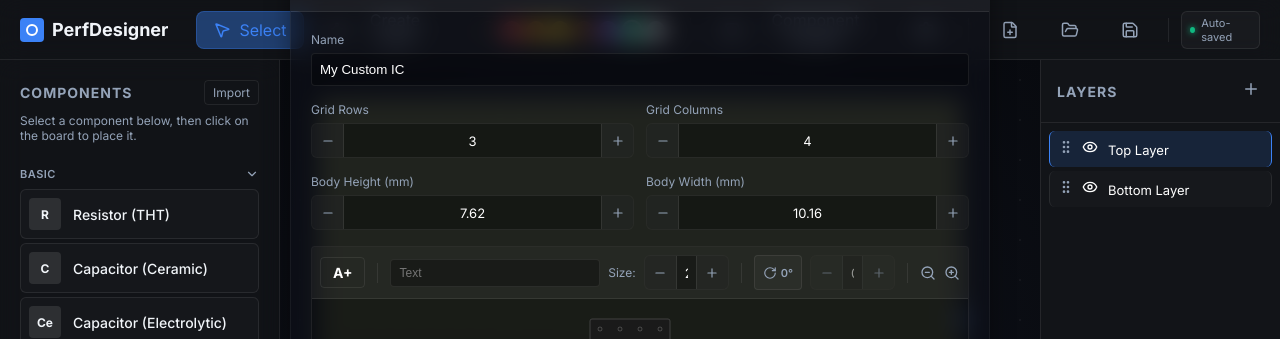
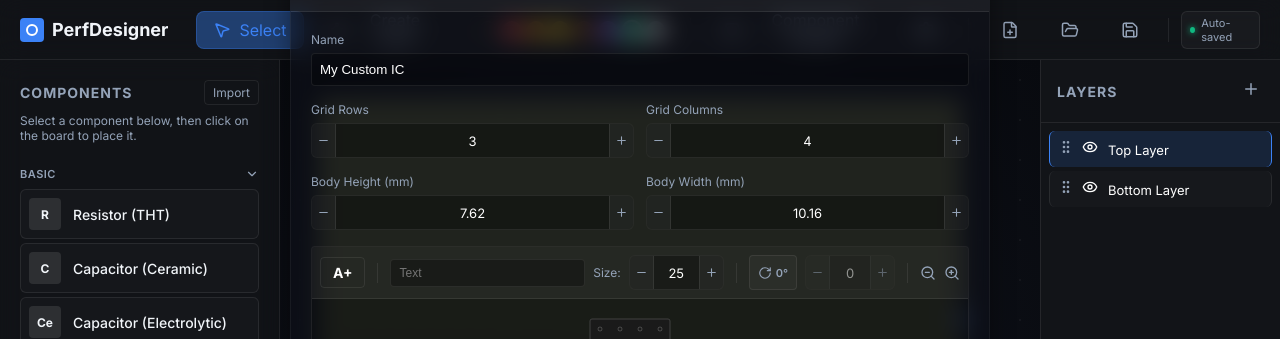
Before and after one commit to jaysonragasa/perfdesigner, a React (Vite) app: page / in a window 1280 px wide. Both pictures are taken after a click on the button "Component Creator". Shown: the top 339 px of the page. Built offline with nearby package versions, Linux system fonts and the light colour scheme.

Commit message:
fix: resolve Size and Angle number clipping in Component Creator toolbar

```diff
--- a/src/components/ComponentCreator.jsx
+++ b/src/components/ComponentCreator.jsx
@@ -461,7 +461,7 @@ const ComponentCreator = ({ onClose, onSave, editingDef, customComponents = [],
                     setTexts(prev => prev.map((t, i) => i === selectedTextIndex ? { ...t, size: numVal } : t));
                  }
               }}
-              style={{ width: '85px' }}
+              style={{ width: '95px' }}
             />
 
             <div style={{ width: '1px', height: '20px', background: 'var(--border-subtle)', margin: '0 4px' }}></div>
@@ -495,7 +495,7 @@ const ComponentCreator = ({ onClose, onSave, editingDef, customComponents = [],
               value={newRotation}
               onChange={val => handleSetRotation(val)}
               disabled={selectedTextIndex === null}
-              style={{ width: '85px' }}
+              style={{ width: '90px' }}
             />
 
             <div style={{ width: '1px', height: '20px', background: 'var(--border-subtle)', margin: '0 4px' }}></div>
--- a/src/components/NumberInput.jsx
+++ b/src/components/NumberInput.jsx
@@ -54,7 +54,8 @@ const NumberInput = ({ value, onChange, min, max, step = 1, style = {}, disabled
         disabled={disabled}
         onClick={handleDecrement}
         style={{
-          width: '32px',
+          width: '24px',
+          minWidth: '24px',
           height: '100%',
           display: 'flex',
           alignItems: 'center',
@@ -62,12 +63,13 @@ const NumberInput = ({ value, onChange, min, max, step = 1, style = {}, disabled
           color: 'var(--text-muted)',
           background: 'rgba(255,255,255,0.05)',
           borderRight: '1px solid var(--border-subtle)',
-          cursor: disabled ? 'not-allowed' : 'pointer'
+          cursor: disabled ? 'not-allowed' : 'pointer',
+          padding: 0
         }}
         onMouseEnter={(e) => { if (!disabled) { e.currentTarget.style.background = 'rgba(255,255,255,0.1)'; e.currentTarget.style.color = 'var(--text-main)'; } }}
         onMouseLeave={(e) => { if (!disabled) { e.currentTarget.style.background = 'rgba(255,255,255,0.05)'; e.currentTarget.style.color = 'var(--text-muted)'; } }}
       >
-        <Minus size={14} />
+        <Minus size={13} />
       </button>
 
       <input
@@ -79,11 +81,12 @@ const NumberInput = ({ value, onChange, min, max, step = 1, style = {}, disabled
         style={{
           flex: 1,
           width: '100%',
+          minWidth: 0,
           background: 'transparent',
           border: 'none',
           color: 'white',
           textAlign: 'center',
-          padding: '0 8px',
+          padding: '0 4px',
           outline: 'none',
           fontFamily: 'inherit',
           fontSize: '13px',
@@ -95,7 +98,8 @@ const NumberInput = ({ value, onChange, min, max, step = 1, style = {}, disabled
         disabled={disabled}
         onClick={handleIncrement}
         style={{
-          width: '32px',
+          width: '24px',
+          minWidth: '24px',
           height: '100%',
           display: 'flex',
           alignItems: 'center',
@@ -103,12 +107,13 @@ const NumberInput = ({ value, onChange, min, max, step = 1, style = {}, disabled
           color: 'var(--text-muted)',
           background: 'rgba(255,255,255,0.05)',
           borderLeft: '1px solid var(--border-subtle)',
-          cursor: disabled ? 'not-allowed' : 'pointer'
+          cursor: disabled ? 'not-allowed' : 'pointer',
+          padding: 0
         }}
         onMouseEnter={(e) => { if (!disabled) { e.currentTarget.style.background = 'rgba(255,255,255,0.1)'; e.currentTarget.style.color = 'var(--text-main)'; } }}
         onMouseLeave={(e) => { if (!disabled) { e.currentTarget.style.background = 'rgba(255,255,255,0.05)'; e.currentTarget.style.color = 'var(--text-muted)'; } }}
       >
-        <Plus size={14} />
+        <Plus size={13} />
       </button>
     </div>
   );
```
